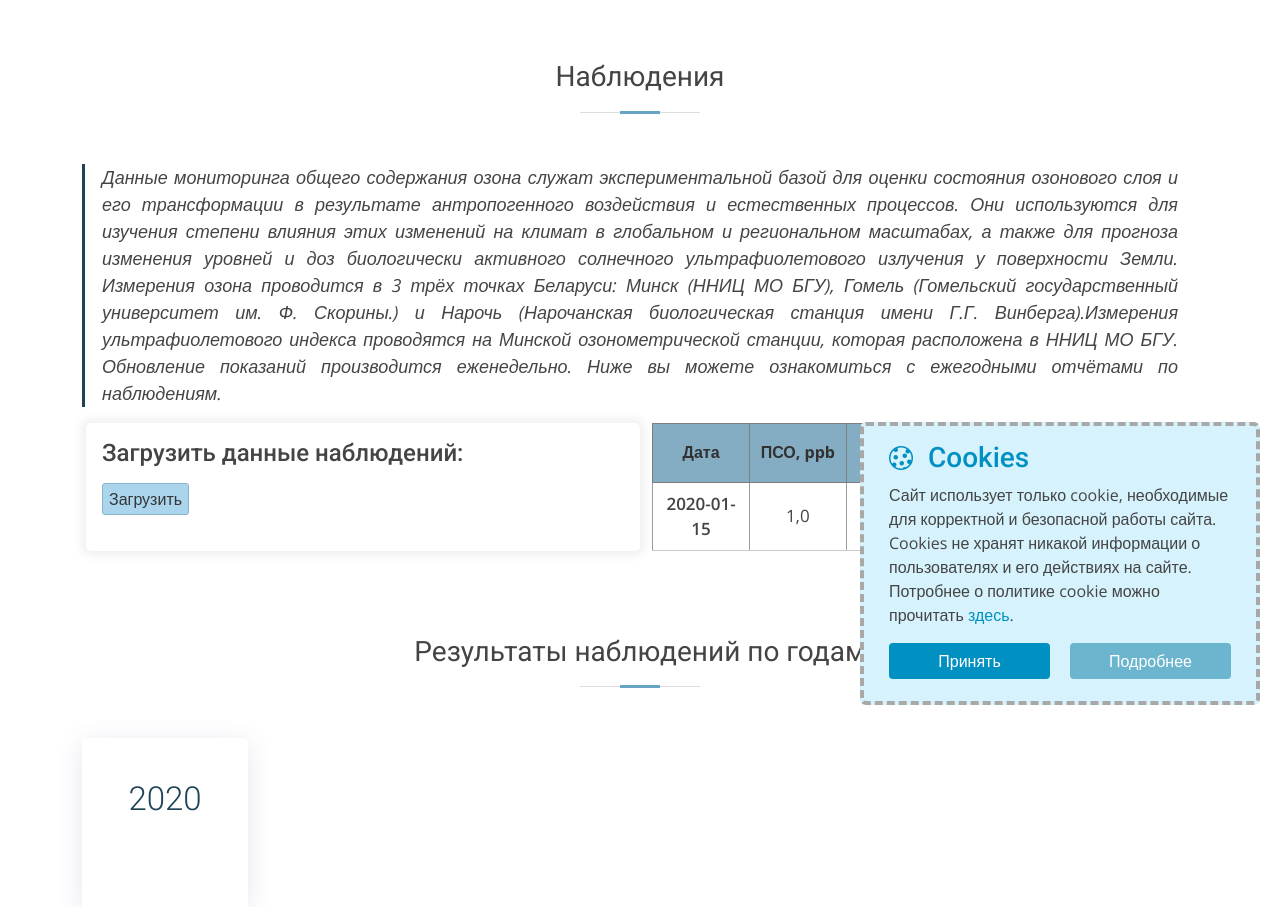
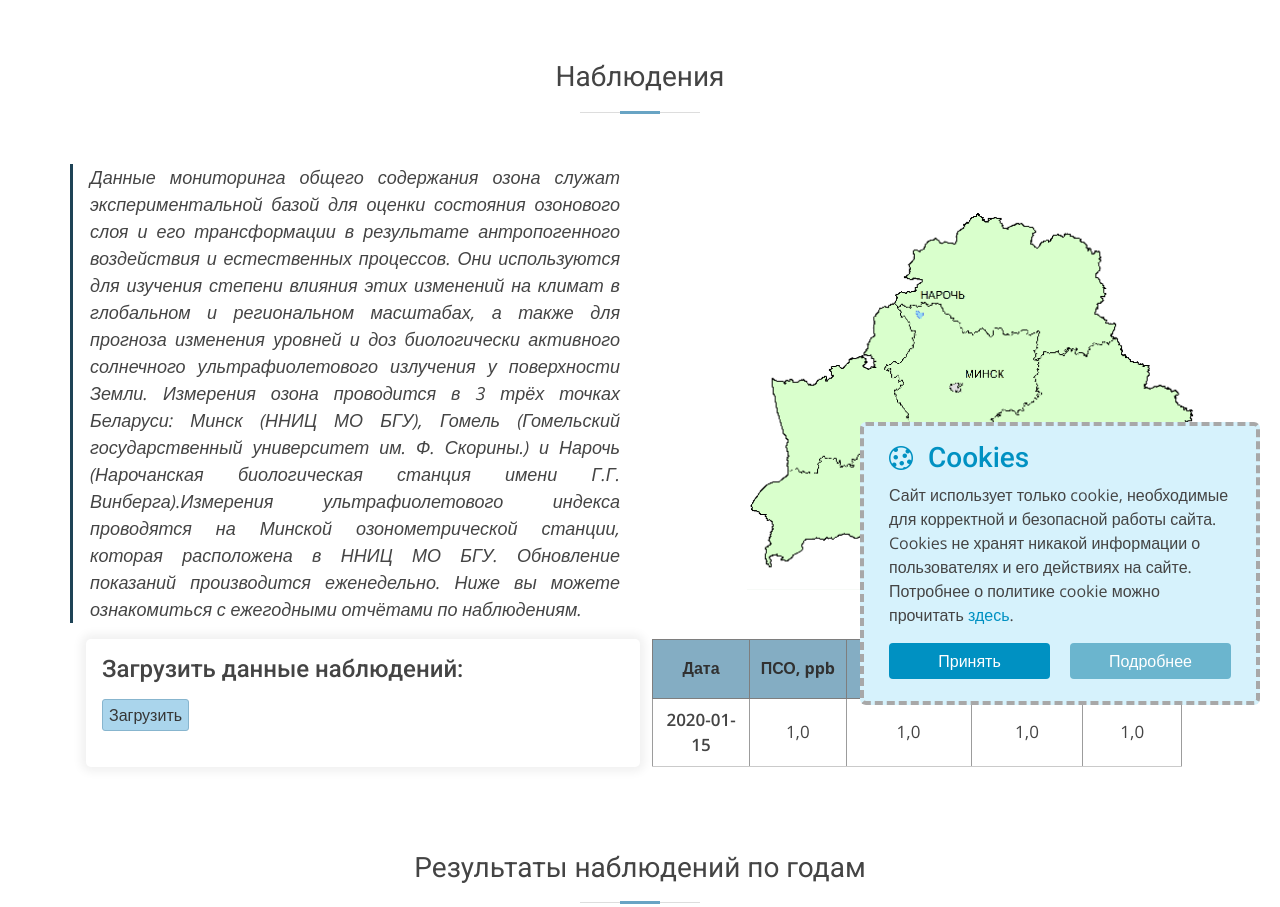
Before and after one commit to silkov78/ozone-bsu, a Django app: page /observations/info/ in a window 1280 px wide. Shown: the part 80-987 px from the top of the page. Run offline with Django 4.2, Linux system fonts and the light colour scheme; tables that the repository leaves empty hold one stand-in row (values such as "Sample post"); parts of the project's set-up code (start-up, migrations or seed data) failed here and were passed over; some libraries are stand-ins or nearby versions.

Commit message:
observations: common info map

```diff
--- a/ozone_v4/templates/observations-info.html
+++ b/ozone_v4/templates/observations-info.html
@@ -9,12 +9,15 @@
             <div class="section-title">
                 <h2>{% trans 'Наблюдения' %}</h2>
             </div>
-            <div class="annual-info col-12">
-				<blockquote class="annual-blockquote">
+            <div class="annual-info row d-flex justify-content-between align-items-center">
+				<blockquote class="annual-blockquote col-lg-6 col-sm-12">
 					<p class="annual-text">
 						{% trans 'Данные мониторинга общего содержания озона служат экспериментальной базой для оценки состояния озонового слоя и его трансформации в результате антропогенного воздействия и естественных процессов. Они используются для изучения степени влияния этих изменений на климат в глобальном и региональном масштабах, а также для прогноза изменения уровней и доз биологически активного солнечного ультрафиолетового излучения у поверхности Земли. Измерения озона проводится в 3 трёх точках Беларуси: Минск (ННИЦ МО БГУ), Гомель (Гомельский государственный университет им. Ф. Скорины.) и Нарочь (Нарочанская биологическая станция имени Г.Г. Винберга).Измерения ультрафиолетового индекса проводятся на Минской озонометрической станции, которая расположена в ННИЦ МО БГУ. Обновление показаний производится еженедельно. Ниже вы можете ознакомиться с ежегодными отчётами по наблюдениям.' %}
 					</p>
 				</blockquote>
+				<div class="col-lg-5 col-sm-12">
+					<img src="{% static 'img/observations/mapa.png' %}" alt="" class="img-fluid">
+				</div>
 			</div>
             <div class="annual-observ row mb-4 px-3" data-aos="fade-up" data-aos-easing="ease-in-out" data-aos-duration="650">
                 <div class="form-body col-lg-6 col-sm-12 p-3" style="box-shadow: 0px 0px 10px 5px #f1f1f1;">
```
Also changed, not shown: ozone_v4/static/img/observations/mapa.png (added).
